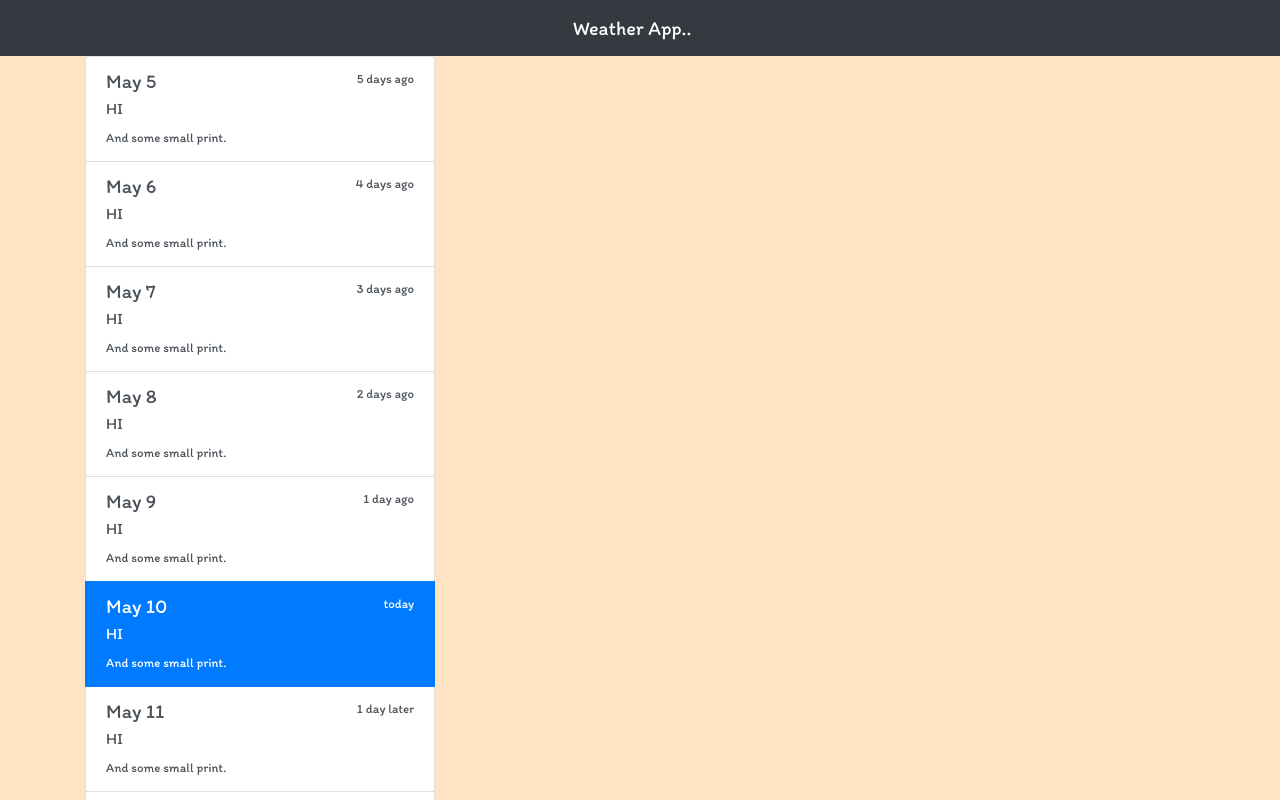
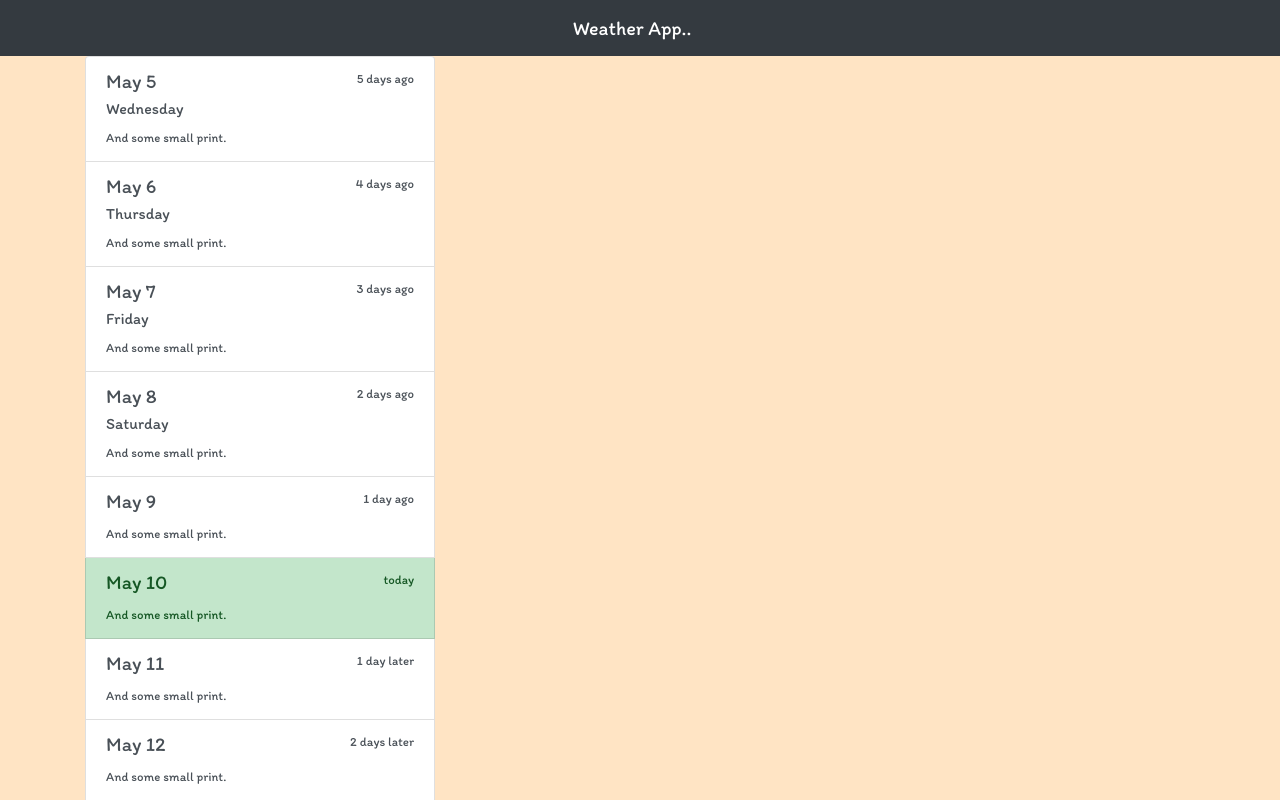
Before and after one commit to 1398abhisingh911/react-day-2, a React (Create React App) app in the folder client/: page / in a window 1280 px wide. Shown: the top 800 px of the page. Built offline with nearby package versions, Linux system fonts and the light colour scheme; a web font is replaced by a local one.

Commit message:
Changed active item by success

```diff
--- a/client/src/components/Datelist/_ListItem.js
+++ b/client/src/components/Datelist/_ListItem.js
@@ -1,5 +1,5 @@
 import React from "react";
-import { DaysAgo } from "../../constants/Dates";
+import { Weeks, DaysAgo } from "../../constants/Dates";
 
 const ListItem = ({ CurDate }) => {
   const today = new Date().getDate();
@@ -8,14 +8,21 @@ const ListItem = ({ CurDate }) => {
       href="#"
       className={
         "list-group-item list-group-item-action" +
-        (CurDate === today ? " active" : "")
+        (CurDate === today ? " list-group-item-success" : "")
       }
     >
       <div className="d-flex w-100 justify-content-between">
         <h5 className="mb-1">May {CurDate}</h5>
         <small> {DaysAgo(CurDate - today)}</small>
       </div>
-      <p className="mb-1">HI</p>
+      <p className="mb-1">
+        {
+          Weeks[
+            Weeks.length +
+              ((new Date().getDay() + CurDate - today) % Weeks.length)
+          ]
+        }
+      </p>
       <small>And some small print.</small>
     </a>
   );
```
